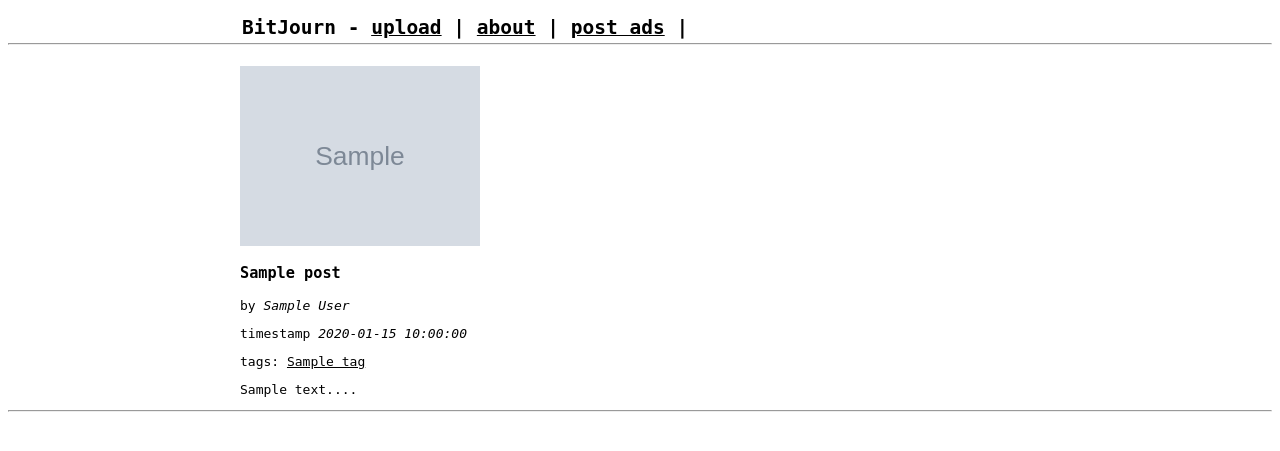
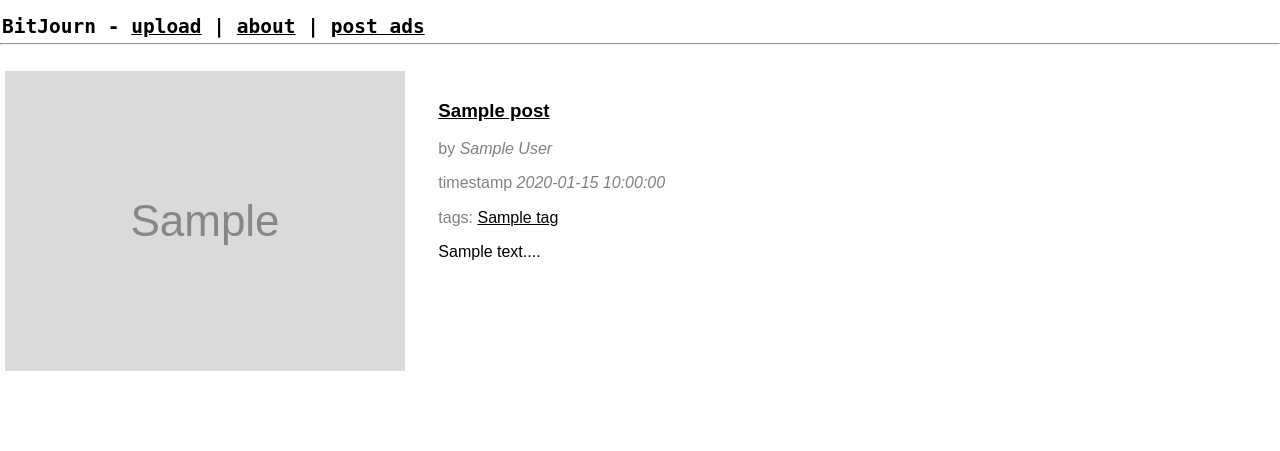
Before and after one commit to yashasnadigsyn/bitjourn, a Flask app: template src/templates/home.html in a window 1280 px wide. Shown: the top 451 px of the page. Run offline with Flask 3, Linux system fonts and the light colour scheme; the template is opened without the code that fills it: most values are stand-ins (such as "Sample title", 1, 10 or a date in 2020); grey boxes marked "Sample" are stand-in pictures; some libraries are stand-ins or nearby versions.

Commit message:
viewing a single post

```diff
--- a/src/app.py
+++ b/src/app.py
@@ -10,7 +10,6 @@ app = Flask(__name__)
 @app.route("/")
 def home():
     posts = contentHandler.get_homepage()
-    print(posts)
     return render_template("home.html", posts=posts)
 
 
@@ -22,6 +21,12 @@ def about_page():
 @app.route("/create")
 def create_post():
     return render_template("create.html")
+
+
+@app.route("/post/<cid>")
+def view_post(cid):
+    post_obj = contentHandler.view_single_post(cid)
+    return render_template("singlepost.html", post=post_obj)
 
 
 @app.route("/tag/<tag>")
--- a/src/templates/base.html
+++ b/src/templates/base.html
@@ -2,29 +2,36 @@
 <html>
 
 <head>
-    <title>HTMX Flask Example</title>
+    <title><a href="/">BitJourn</a></title>
     <script src="{{url_for('static', filename='js/htmx-1.9.6.js')}}"></script>
     <meta charset="utf-8">
+    <link rel="stylesheet" href="https://cdn.jsdelivr.net/npm/purecss@3.0.0/build/pure-min.css"
+        integrity="sha384-X38yfunGUhNzHpBaEBsWLO+A0HDYOQi8ufWDkZ0k9e0eXz/tH3II7uKZ9msv++Ls" crossorigin="anonymous">
+    <link rel="stylesheet" href="https://cdn.jsdelivr.net/npm/purecss@3.0.0/build/grids-responsive-min.css" />
+
+    <meta name="viewport" content="width=device-width, initial-scale=1">
 
     <style>
         body {
             font-family: monospace;
         }
 
-        .container {
-            max-width: 800px;
-            margin: 0 auto;
-        }
-
         .header {
             /* background: #012485; */
-            color: black;
             height: 20px;
             padding-left: 2px;
         }
 
         a {
             color: black;
+        }
+
+        .post-metadata {
+            color: gray;
+        }
+
+        img {
+            filter: grayscale(100%);
         }
     </style>
 </head>
@@ -37,7 +44,7 @@
             <h2><strong>BitJourn</strong> -
                 <a href="/create">upload</a> |
                 <a href="/about">about</a> |
-                <a href="/post_ads">post ads</a> |
+                <a href="/post_ads">post ads</a>
             </h2>
         </div>
     </div>
--- a/src/templates/create.html
+++ b/src/templates/create.html
@@ -2,7 +2,8 @@
 
 {% block body %}
 <h2>create post</h2>
-<form hx-post="/api/submit" hx-target="this">
+<form hx-post="/api/submit" hx-target="this" class="pure-form">
+    <fieldset>
         <label for="title">Title:</label>
         <input type="text" id="title" name="title"><br>
 
@@ -16,6 +17,7 @@
         <input type="url" id="banner" name="banner"><br>
 
         <textarea name="content" placeholder="content"></textarea>
-    <button type="submit">publish</button>
+        <button type="submit" class="pure-button pure-button-primary">publish</button>
+    </fieldset>
 </form>
 {% endblock %}
--- a/src/templates/home.html
+++ b/src/templates/home.html
@@ -3,18 +3,26 @@
 {% block body %}
 
 {% for post in posts %}
-<div id="post-preview" style="border-top: 1px; border-bottom: 1px;" class="container">
-    <img id="post-banner" style="width: 30%;" src="{{ post.banner_url }}" alt="banner image">
-    <h3>{{ post.title }}</h3>
-    <p>by <em>{{ post.author }}</em></p>
-    <p>timestamp <em>{{ post.timestamp }}</em></p>
-    <p style="display: inline;">tags:</p>
-    {% for tag in post.tags %}
-    <a href="/tag/{{ tag }}" style="display: inline;">{{ tag }}</a>
-    {% endfor %}
-    <p>{{ post.content[:50] }}...</p>
+<div id="post-preview" style="padding: 5px;" class="pure-g">
+    <div class="pure-u-1 pure-u-md-1-3" class="post-metadata">
+        <img id="post-banner" class="pure-img" src="{{ post.banner_url }}" alt="banner image">
+    </div>
+    <div class="pure-u-1 pure-u-md-2-3">
+        <div style="padding: 10px;" class="post-metadata">
+            <h3><a href="/post/{{ post.cid }}">{{ post.title }}</a></h3>
+            <p>by <em>{{ post.author }}</em></p>
+            <p>timestamp <em>{{ post.timestamp }}</em></p>
+            <p style="display: inline;">tags:</p>
+            {% for tag in post.tags %}
+            <a href="/tag/{{ tag }}" style="display: inline; color: gra;">{{ tag }}</a>
+            {% endfor %}
+            <div style="color: black;">
+                <p style="color: black;">{{ post.content[:50] | safe }}...</p>
+            </div>
+        </div>
+    </div>
 </div>
-<hr>
+<br>
 {% endfor %}
 
 {% endblock %}
```
Also changed, not shown: src/contenthandler.py (+7 -1 lines), src/templates/singlepost.html (added, +23 -0 lines). Lines whose indentation alone changed are shown as unchanged.
